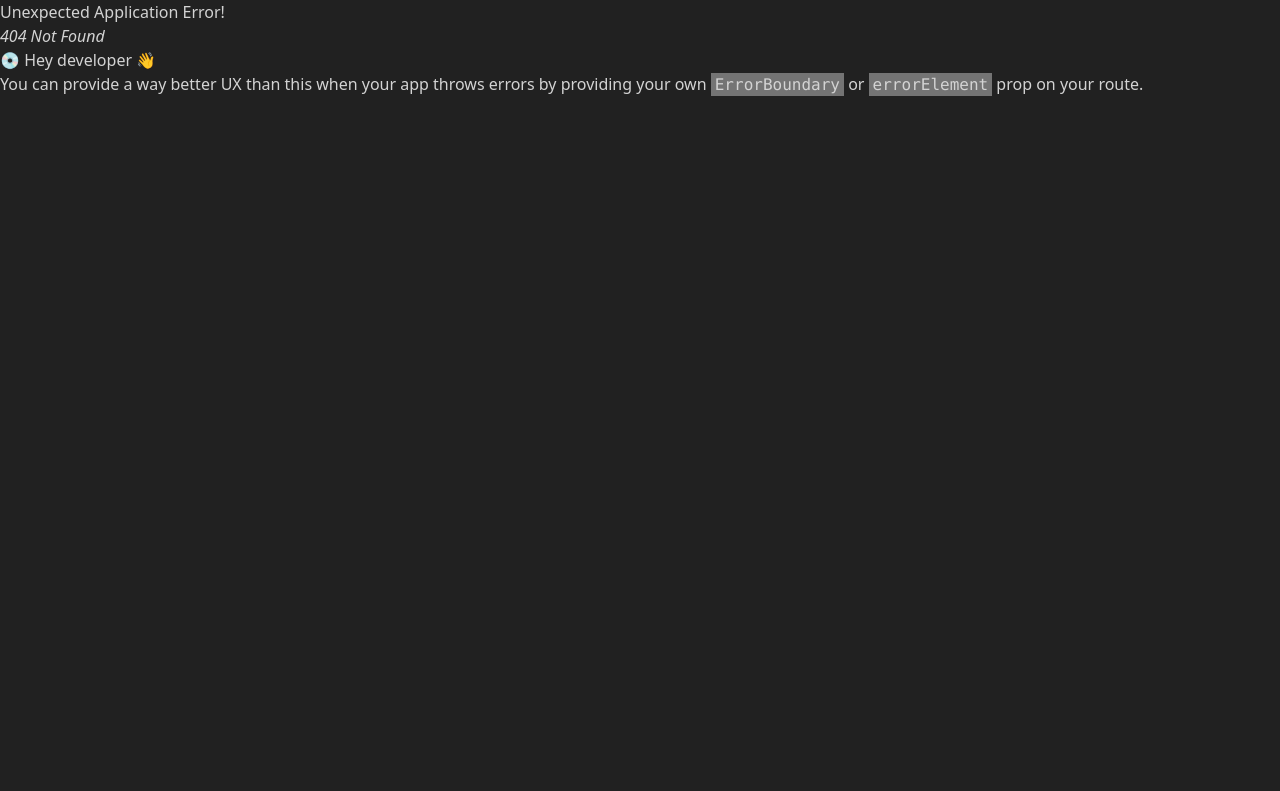
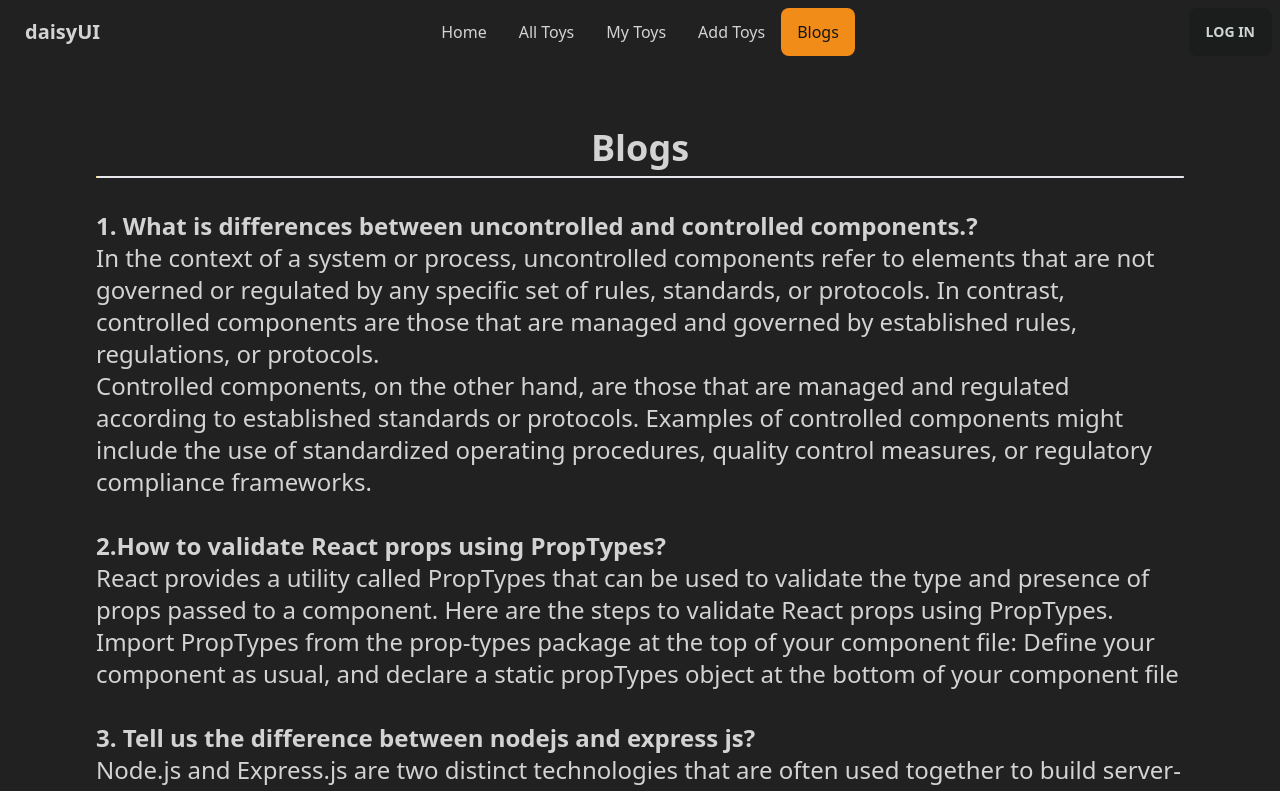
Before and after one commit to NafisAlMahmud/mini-wheels-client, a React (Vite) app: page /blogs in a window 1280 px wide. Before the commit this address had no page. Shown: the top 791 px of the page. Built offline with nearby package versions, Linux system fonts and the light colour scheme.

Commit message:
navbar section done

```diff
--- /dev/null
+++ b/src/Layouts/Pages/AddToys/AddToys.jsx
@@ -0,0 +1,9 @@
+const AddToys = () => {
+  return (
+    <div>
+      <h2>Add Toys Comming soon</h2>
+    </div>
+  );
+};
+
+export default AddToys;
--- /dev/null
+++ b/src/Layouts/Pages/AllToys/AllToys.jsx
@@ -0,0 +1,9 @@
+const AllToys = () => {
+  return (
+    <div>
+      <h2>All Toys Cooming soon</h2>
+    </div>
+  );
+};
+
+export default AllToys;
--- /dev/null
+++ b/src/Layouts/Pages/Blogs/Blogs.jsx
@@ -0,0 +1,81 @@
+const Blogs = () => {
+  return (
+    <>
+      <div className=" mt-16  mb-10 lg:px-24 sm:px-4 md:px-8">
+        <div className="blog-title">
+          <h2 className="text-center text-4xl font-semibold">Blogs</h2>
+        </div>
+        <div className="qna text-left text-2xl">
+          <div className="border border-x-yellow-500 mt-2"></div>
+          <h3 className="font-bold mt-8">
+            1. What is differences between uncontrolled and controlled
+            components.?
+          </h3>
+
+          <h2>
+            In the context of a system or process, uncontrolled components refer
+            to elements that are not governed or regulated by any specific set
+            of rules, standards, or protocols. In contrast, controlled
+            components are those that are managed and governed by established
+            rules, regulations, or protocols.
+            <br />
+            Controlled components, on the other hand, are those that are managed
+            and regulated according to established standards or protocols.
+            Examples of controlled components might include the use of
+            standardized operating procedures, quality control measures, or
+            regulatory compliance frameworks.
+          </h2>
+          <h3 className="font-bold mt-8">
+            2.How to validate React props using PropTypes?
+          </h3>
+          <h2>
+            React provides a utility called PropTypes that can be used to
+            validate the type and presence of props passed to a component. Here
+            are the steps to validate React props using PropTypes. Import
+            PropTypes from the prop-types package at the top of your component
+            file: Define your component as usual, and declare a static propTypes
+            object at the bottom of your component file
+          </h2>
+          <h3 className="font-bold mt-8">
+            3. Tell us the difference between nodejs and express js?
+          </h3>
+          <h2>
+            Node.js and Express.js are two distinct technologies that are often
+            used together to build server-side applications. Here an overview of
+            the differences between the two:
+            <br />
+            Node.js: Node.js is a runtime environment for executing JavaScript
+            code outside of a web browser. It is built on the V8 JavaScript
+            engine from Google Chrome and allows developers to run JavaScript
+            code on the server side. Node.js provides an event-driven,
+            non-blocking I/O model that enables efficient and scalable
+            server-side applications. Node.js has a vast ecosystem of modules
+            and packages that developers can use to build their applications.
+            Node.js is often used for building backend services, command-line
+            tools, and real-time applications.
+            <br />
+            <br />
+            Express.js: Express.js is a popular web framework for Node.js that
+            simplifies the process of building server-side applications. It
+            provides a set of features for building web applications, such as
+            routing, middleware, and templates. Express.js is lightweight and
+            unopinionated, which means that it provides developers with a lot of
+            flexibility in how they structure their applications.
+          </h2>
+          <h3 className="font-bold mt-8">
+            4. What is a custom hook, and why will you create a custom hook?
+          </h3>
+          <h2>
+            A custom hook in React is a reusable function that contains some
+            stateful or stateless logic and can be used across multiple
+            components. Custom hooks allow developers to abstract and reuse code
+            that is common across components, reducing code duplication and
+            improving maintainability.
+          </h2>
+        </div>
+      </div>
+    </>
+  );
+};
+
+export default Blogs;
--- /dev/null
+++ b/src/Layouts/Pages/Error/ErrorPages.jsx
@@ -0,0 +1,13 @@
+const ErrorPage = () => {
+  return (
+    <div className="flex gap-6 items-center justify-center h-screen">
+      <h1 className="text-6xl font-bold text-red-500 mb-4">Error</h1>
+      <img
+        src="https://static.vecteezy.com/system/resources/thumbnails/017/178/563/small/cross-check-icon-symbol-on-transparent-background-free-png.png"
+        alt=""
+      />
+    </div>
+  );
+};
+
+export default ErrorPage;
--- /dev/null
+++ b/src/Layouts/Pages/MyToys/MyToys.jsx
@@ -0,0 +1,9 @@
+const MyToys = () => {
+  return (
+    <div>
+      <h2>My toys comming soon</h2>
+    </div>
+  );
+};
+
+export default MyToys;
--- a/src/Layouts/Pages/Shared/NavBar/NavBar.jsx
+++ b/src/Layouts/Pages/Shared/NavBar/NavBar.jsx
@@ -1,3 +1,5 @@
+import { NavLink } from "react-router-dom";
+
 const NavBar = () => {
   return (
     <div>
@@ -25,17 +27,52 @@ const NavBar = () => {
               className="menu menu-compact dropdown-content mt-3 p-2 shadow bg-base-100 rounded-box w-52"
             >
               <li>
-                <a>Home</a>
+                <NavLink
+                  to="/"
+                  className={({ isActive }) =>
+                    isActive ? "active" : "default"
+                  }
+                >
+                  Home
+                </NavLink>
+                <NavLink
+                  to="allToys"
+                  className={({ isActive }) =>
+                    isActive ? "active" : "default"
+                  }
+                >
+                  All Toys
+                </NavLink>
               </li>
               <li>
-                <a>My Toys</a>
-              </li>
-
-              <li>
-                <a>Add Toys</a>
+                <NavLink
+                  to="myToys"
+                  className={({ isActive }) =>
+                    isActive ? "active" : "default"
+                  }
+                >
+                  My Toys
+                </NavLink>
               </li>
               <li>
-                <a>Blogs</a>
+                <NavLink
+                  to="addToys"
+                  className={({ isActive }) =>
+                    isActive ? "active" : "default"
+                  }
+                >
+                  Add Toys
+                </NavLink>
+              </li>
+              <li>
+                <NavLink
+                  to="blogs"
+                  className={({ isActive }) =>
+                    isActive ? "active" : "default"
+                  }
+                >
+                  Blogs
+                </NavLink>
               </li>
             </ul>
           </div>
@@ -44,13 +81,42 @@ const NavBar = () => {
         <div className="navbar-center hidden lg:flex">
           <ul className="menu menu-horizontal px-1">
             <li>
-              <a>Home</a>
+              <NavLink
+                to="/"
+                className={({ isActive }) => (isActive ? "active" : "default")}
+              >
+                Home
+              </NavLink>
+              <NavLink
+                to="allToys"
+                className={({ isActive }) => (isActive ? "active" : "default")}
+              >
+                All Toys
+              </NavLink>
             </li>
             <li>
-              <a>Add Toys</a>
+              <NavLink
+                to="myToys"
+                className={({ isActive }) => (isActive ? "active" : "default")}
+              >
+                My Toys
+              </NavLink>
             </li>
             <li>
-              <a>Blogs</a>
+              <NavLink
+                to="addToys"
+                className={({ isActive }) => (isActive ? "active" : "default")}
+              >
+                Add Toys
+              </NavLink>
+            </li>
+            <li>
+              <NavLink
+                to="blogs"
+                className={({ isActive }) => (isActive ? "active" : "default")}
+              >
+                Blogs
+              </NavLink>
             </li>
           </ul>
         </div>
```
Also changed, not shown: src/Routes/Routes.jsx (+25 -0 lines).
